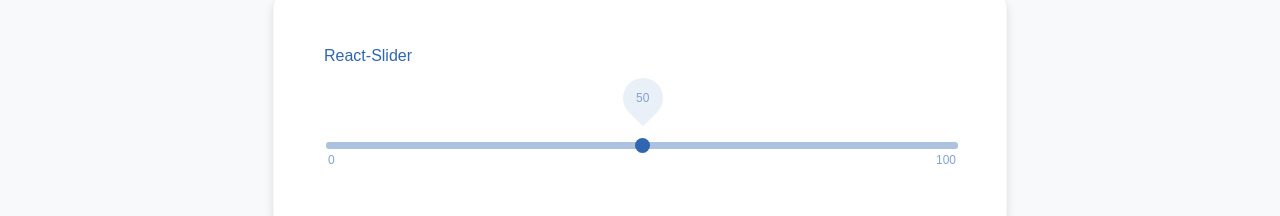
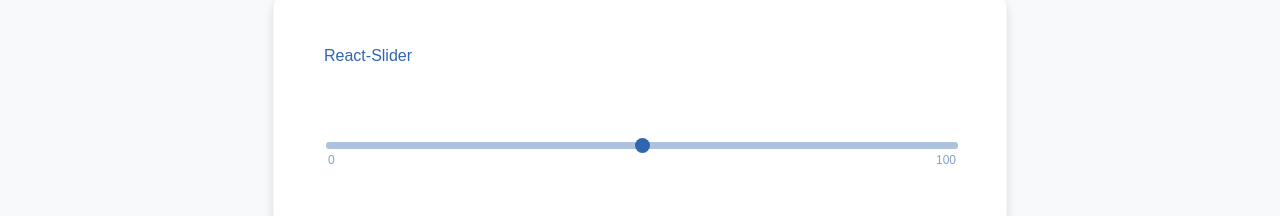
Before and after one commit to manvendra22/react-slider, a React app: page / in a window 1280 px wide. Shown: the part 175-391 px from the top of the page. Built offline with nearby package versions, Linux system fonts and the light colour scheme.

Commit message:
Minor change

```diff
--- a/src/App.js
+++ b/src/App.js
@@ -26,7 +26,7 @@
                         disabled={false}
                         showLables={true}
                         showBubble={true}
-                        showBubbleOnlyOnScroll={false}
+                        showBubbleOnlyOnScroll={true}
                     />
                 </div>
             </div>
```
